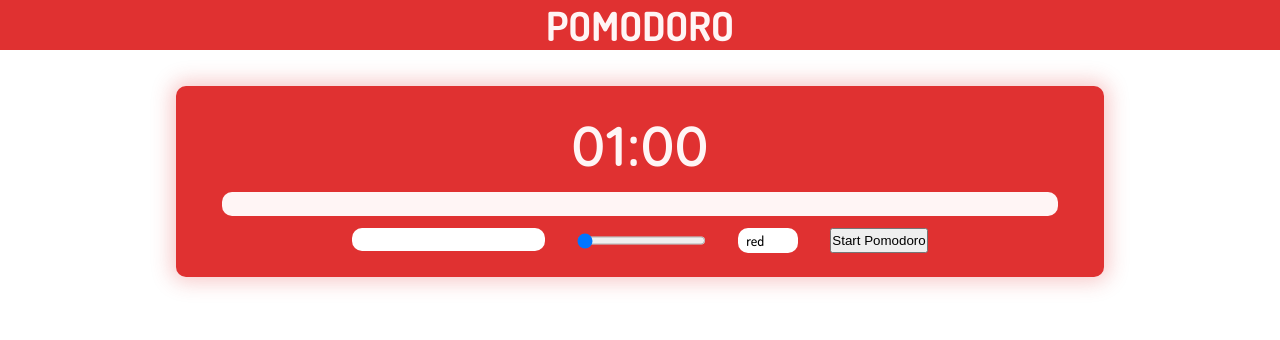
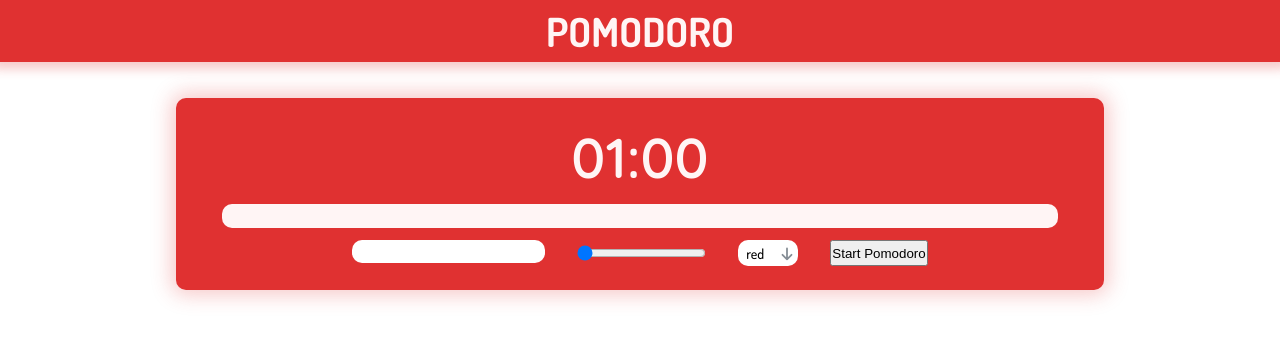
Before and after one commit to ersinnamal/pomodoro, a React (Create React App) app: page / in a window 1280 px wide. Shown: the top 340 px of the page. Built offline with nearby package versions, Linux system fonts and the light colour scheme.

Commit message:
Added arrow icon to Select component

```diff
--- a/src/components/MainHeader/MainHeader.module.css
+++ b/src/components/MainHeader/MainHeader.module.css
@@ -2,6 +2,8 @@
   background-color: var(--red-4);
   display: flex;
   justify-content: center;
+  padding: 0.6rem;
+  box-shadow: 0 0 10px 7px var(--red-shadow);
 }
 
 .logo {
--- a/src/components/UI/Select/Select.js
+++ b/src/components/UI/Select/Select.js
@@ -23,6 +23,20 @@ const Select = (props) => {
         }`}
       >
         {props.value ?? ""}
+        <svg
+          xmlns="http://www.w3.org/2000/svg"
+          className="h-6 w-6"
+          fill="none"
+          viewBox="2 1 20 20"
+          stroke="currentColor"
+          strokeWidth={2}
+        >
+          <path
+            strokeLinecap="round"
+            strokeLinejoin="round"
+            d="M17 13l-5 5m0 0l-5-5m5 5V6"
+          />
+        </svg>
       </div>
       {showOptions && (
         <ul className={classes.options}>
--- a/src/components/UI/Select/Select.module.css
+++ b/src/components/UI/Select/Select.module.css
@@ -5,11 +5,24 @@
 }
 
 .select {
+  display: flex;
+  justify-content: space-between;
+  align-items: center;
   background-color: white;
   border-radius: 1rem;
-  padding: 0.4rem 0.8rem;
+  padding: 0.4rem 0.2rem 0.4rem 0.8rem;
   font-size: 1.4rem;
   width: 100%;
+}
+
+.select svg {
+  transition: 250ms;
+  stroke: #868e96;
+  width: 18px;
+}
+
+.select--open svg {
+  transform: rotateX(180deg);
 }
 
 .select--open {
--- a/src/index.css
+++ b/src/index.css
@@ -10,7 +10,7 @@
   --blue-2: #4dabf7;
   --blue-3: #228be6;
   --blue-4: #1971c2;
-  --blue-shadow: #1970c256;
+  --blue-shadow: #1970c231;
 }
 
 * {
```
